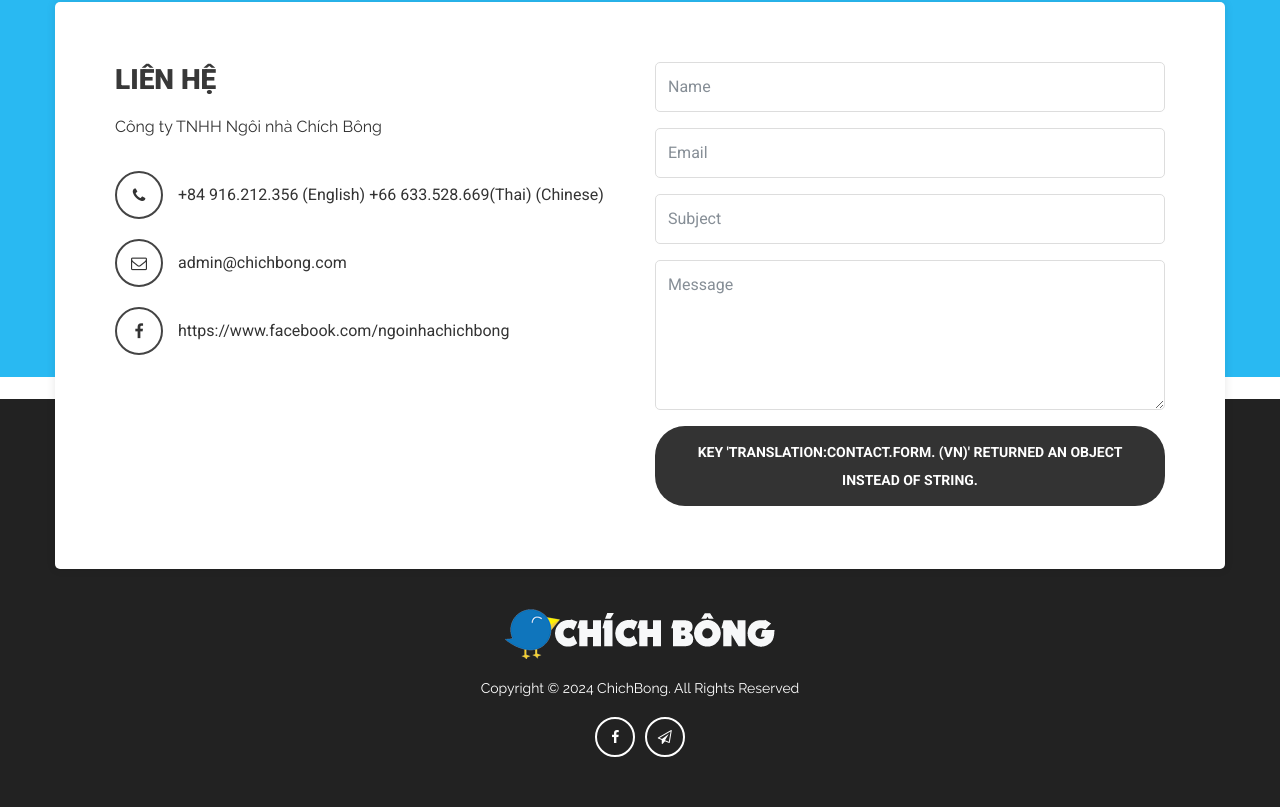
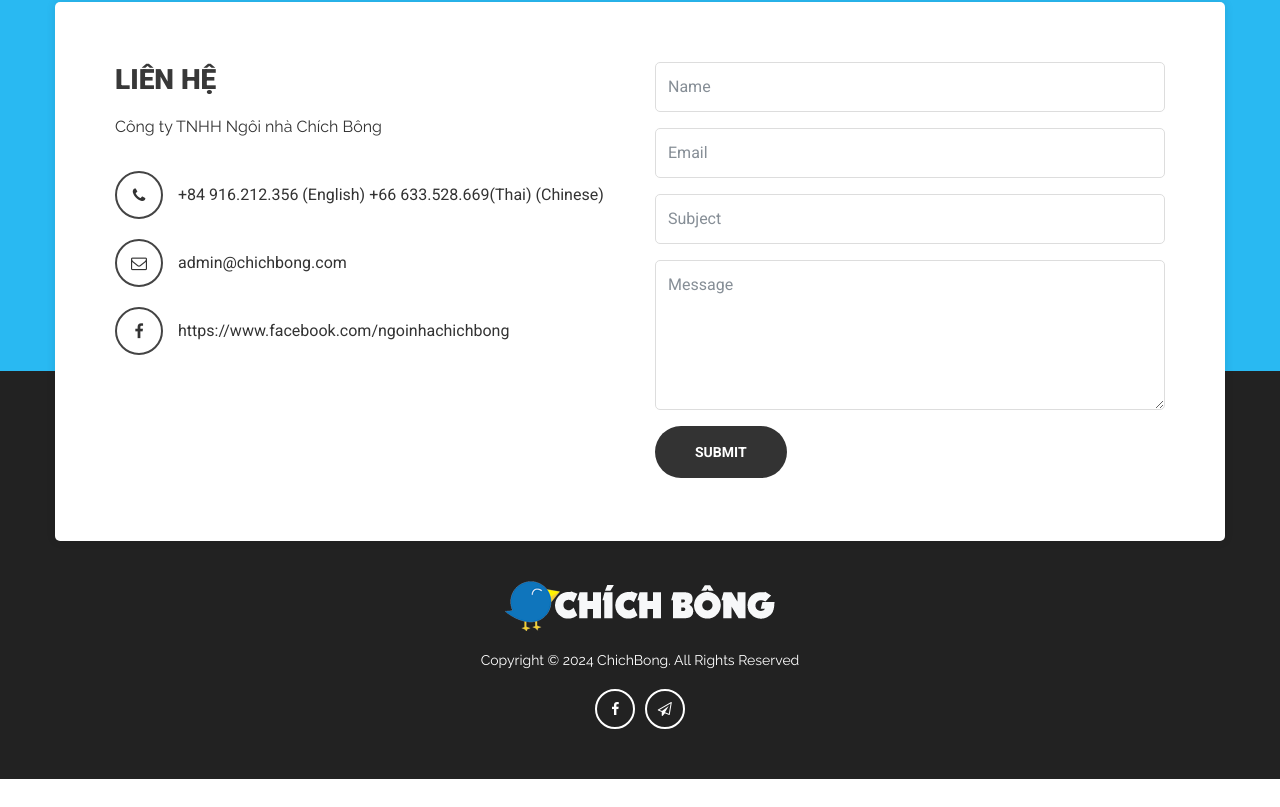
Before and after one commit to kentrung/landing-page-chichbong, a plain HTML site: page index.html in a window 1280 px wide. Shown: the part 4782-5589 px from the top of the page. After the commit the page ends 5561 px from the top, so only its background shows below. Drawn offline with Linux system fonts and the light colour scheme; no server answers; a script that the page names is missing; files whose address does not match are found by name.

Commit message:
Update index.html

```diff
--- a/index.html
+++ b/index.html
@@ -499,7 +499,7 @@
                                             </div>
                                             <div class="submit-form form-group col-sm-12">
                                                 <button class="button submit-btn" type="submit">
-                                                    <span data-i18n="contact.form.">Submit</span>
+                                                    <span data-i18n="contact.form.submit">Submit</span>
                                                 </button>
                                                 <p class="form-messege"></p>
                                             </div>
```
